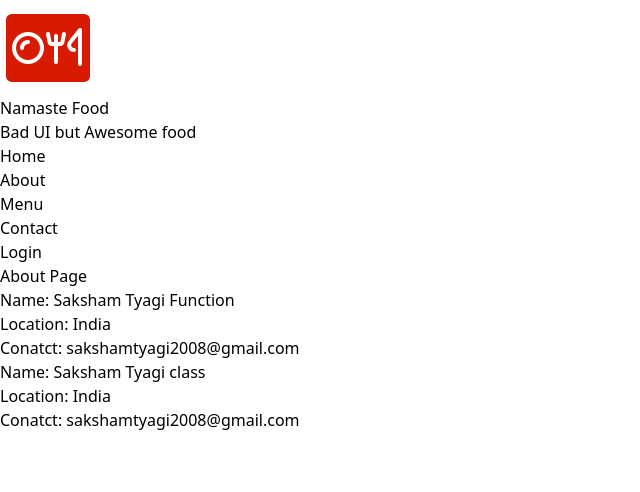
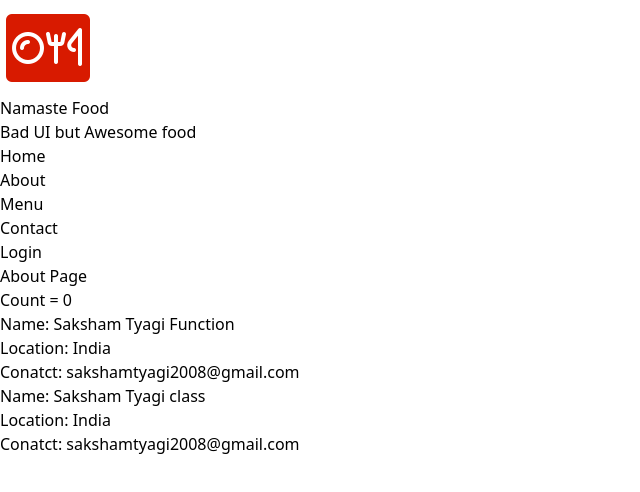
Before and after one commit to SamsShow/namste-food, a React (Vite) app: page /about in a window 1280 px wide. Shown: the top 492 px of the page, without its empty margins (0-640 px from the left). Built offline with nearby package versions, Linux system fonts and the light colour scheme.

Commit message:
🍱 Add count state to User component

```diff
--- a/src/components/User.jsx
+++ b/src/components/User.jsx
@@ -1,6 +1,12 @@
+import React, { useState } from 'react';
+
+
 const user = ({name}) => {
+  const [count, setCount] = useState(0);
+
   return (
     <div className="p-2 m-2 border">
+      <h1>Count = {count}</h1>
       <h2>Name: {name}</h2>
       <h3>Location: India</h3>
       <h4>Conatct: sakshamtyagi2008@gmail.com</h4>
```
